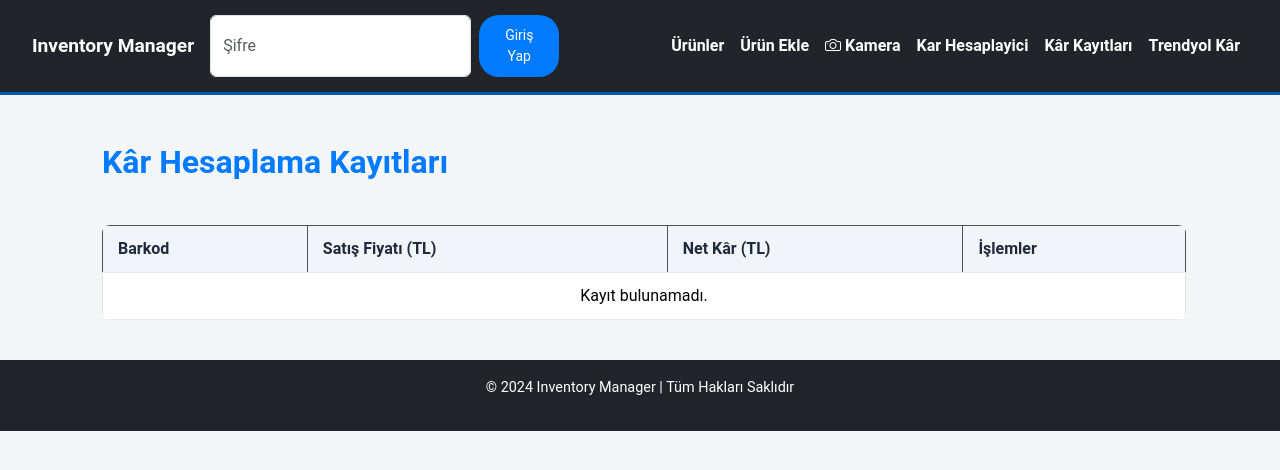
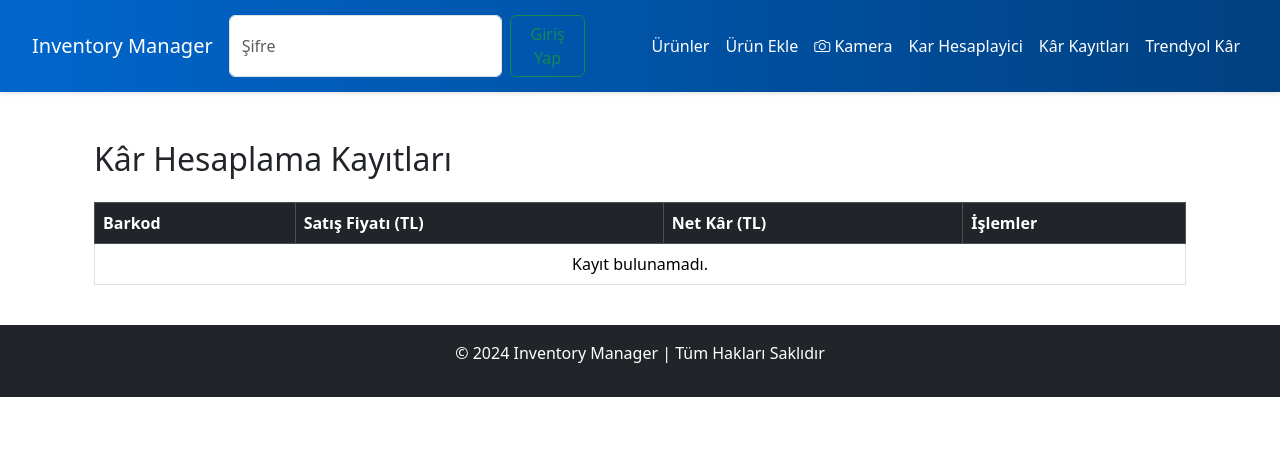
Before and after one commit to MertalpTasdelen/yeninesilevim, a Django app: page /profit_calculator_list/ in a window 1280 px wide. Shown: the top 470 px of the page. Run offline with Django 5.2, Linux system fonts and the light colour scheme; data that the repository does not hold is empty.

Commit message:
Add new visuals.

```diff
--- a/inventory_manager/inventory/templates/static/css/styles.css
+++ b/inventory_manager/inventory/templates/static/css/styles.css
@@ -1,152 +1,40 @@
-/* Genel Ayarlar */
-body {
-    font-family: 'Roboto', sans-serif;
-    background-color: #F4F5F7;
-    color: #1E293B;
-    margin: 0;
-    padding: 0;
-    line-height: 1.6;
-}
-
-h1, h2 {
-    color: #007BFF;
-    font-weight: bold;
-    margin-bottom: 20px;
-}
-
-a {
-    text-decoration: none;
-    color: #007BFF;
-}
-
-a:hover {
-    color: #0056b3;
-}
-
-/* Navbar */
+/* ========= UI/UX Enhancements ========= */
 .navbar {
-    background-color: #007BFF;
+    background: linear-gradient(to right, #0066cc, #004080);
     padding: 15px 20px;
-    border-bottom: 3px solid #0056b3;
+    border-bottom: none;
+    box-shadow: 0 2px 4px rgba(0,0,0,0.1);
 }
 
 .navbar-brand, .nav-link {
-    color: #FFFFFF !important;
-    font-weight: bold;
+    color: #ffffff !important;
 }
 
-.nav-link:hover {
-    color: #DDEEFF !important;
-}
-
-/* Card ve Tablo */
 .card {
     border: none;
     border-radius: 12px;
-    box-shadow: 0 4px 8px rgba(0, 0, 0, 0.1);
-    padding: 20px;
-    background-color: #FFFFFF;
-    margin-bottom: 20px;
+    box-shadow: 0 2px 6px rgba(0,0,0,0.05);
+    transition: transform 0.2s ease, box-shadow 0.2s ease;
+}
+.card:hover {
+    transform: translateY(-4px);
+    box-shadow: 0 4px 12px rgba(0,0,0,0.1);
 }
 
-.table {
-    background-color: #FFFFFF;
+.card img {
+    width: 100%;
+    height: 160px;
+    object-fit: cover;
     border-radius: 8px;
-    overflow: hidden;
-    margin-top: 20px;
-    width: 100%;
-    text-align: left;
 }
 
-.table th, .table td {
-    padding: 10px 15px;
-    border-bottom: 1px solid #E5E7EB;
-}
-
-.table th {
-    background-color: #F1F5F9;
-    color: #1E293B;
-    font-weight: 600;
-}
-
-/* Butonlar */
-.btn {
-    background-color: #007BFF;
-    border: none;
-    color: #FFFFFF;
-    padding: 10px 20px;
-    border-radius: 20px;
-    cursor: pointer;
-    font-size: 14px;
-    transition: all 0.3s ease;
-}
-
-.btn:hover {
-    background-color: #0056b3;
-}
-
-.btn-success {
-    background-color: #22C55E;
-}
-
-.btn-success:hover {
-    background-color: #16A34A;
-}
-
-.btn-danger {
-    background-color: #EF4444;
-}
-
-.btn-danger:hover {
-    background-color: #DC2626;
-}
-
-/* Form Elemanları */
-input[type="text"], input[type="number"] {
-    width: 100%;
-    padding: 12px;
-    margin: 10px 0;
-    border: 1px solid #E5E7EB;
+.no-image {
+    display: flex;
+    align-items: center;
+    justify-content: center;
+    height: 160px;
+    background-color: #f2f4f7;
+    color: #6b7280;
     border-radius: 8px;
-    box-sizing: border-box;
-    font-size: 14px;
-    background-color: #F9FAFB;
-    color: #1E293B;
-}
-
-input[type="text"]:focus, input[type="number"]:focus {
-    outline: none;
-    border: 1px solid #007BFF;
-    box-shadow: 0 0 8px rgba(0, 123, 255, 0.2);
-}
-
-.product-item {
-    display: flex;
-    justify-content: center;
-}
-
-.card {
-    width: 100%;
-}
-
-.navbar-brand {
-    font-size: 1.2rem;
-}
-.nav-link {
-    font-size: 1rem;
-}
-footer {
     font-size: 0.9rem;
 }
-.container {
-    padding-left: 1rem;
-}
-.expanded-content {
-max-height: 0;
-overflow: hidden;
-transition: max-height 15s ease-out;
-}
-
-.expand-animation {
-    max-height: 500px; /* Adjust as needed */
-}
--- a/inventory_manager/inventory/views.py
+++ b/inventory_manager/inventory/views.py
@@ -286,9 +286,9 @@ def trendyol_profit(request):
             logger.info(f"{'='*70}")
             logger.info(f"Seçilen Tarih Aralığı: {start_date} - {end_date}")
 
-            seller_id = "XXX"
-            api_key = "XXXXX"
-            api_secret = "XXXXX"
+            seller_id = "XXXX"
+            api_key = "XXXX"
+            api_secret = "XXXX"
             store_front_code = "TRENDYOLTR"
             user_agent = f"{seller_id}-OzlemFiratTasdelen"
 
```
Also changed, not shown: inventory_manager/inventory/templates/inventory/product_list_results.html (+17 -18 lines), inventory_manager/inventory_manager/settings.py (+8 -2 lines).
